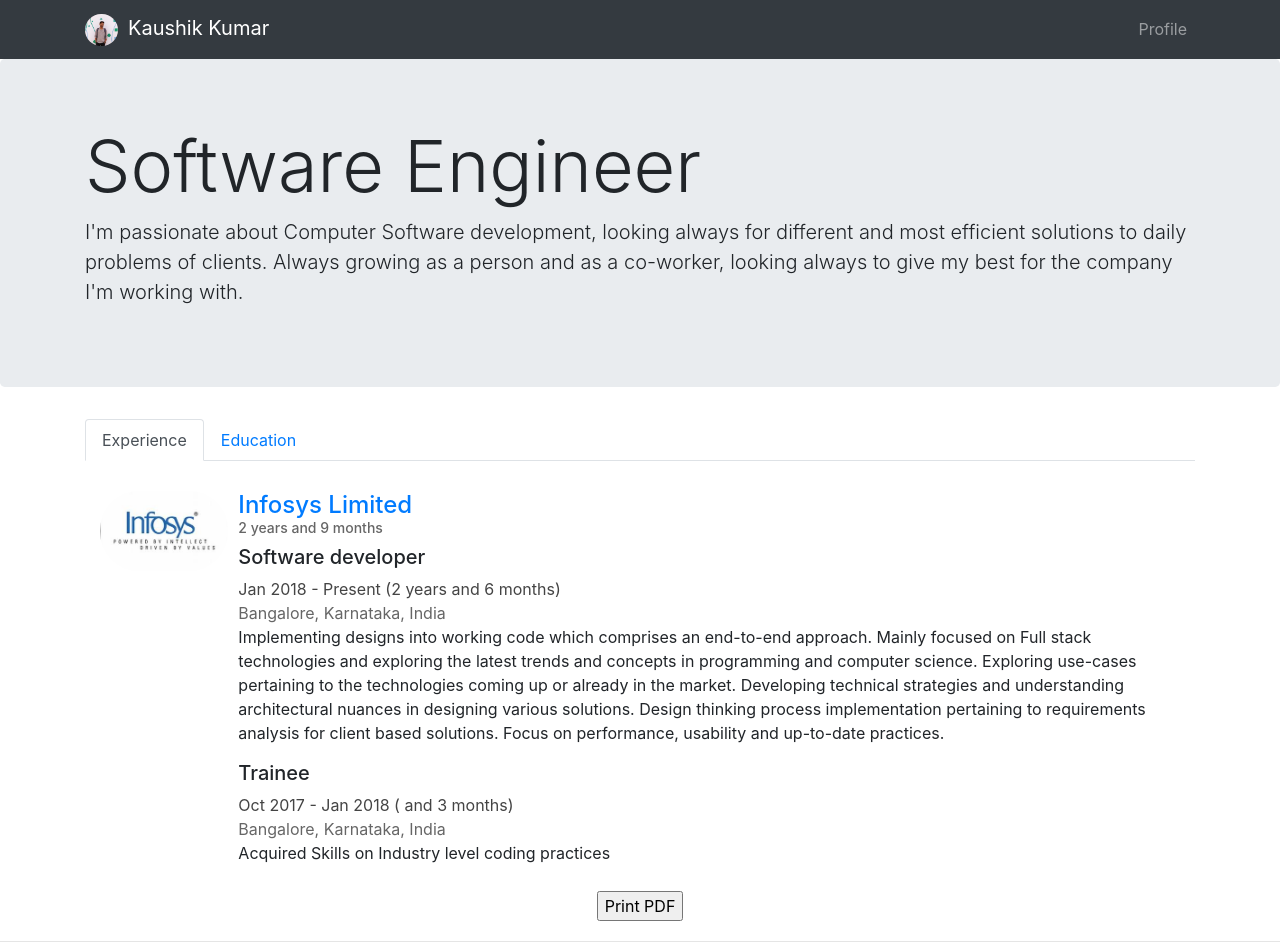
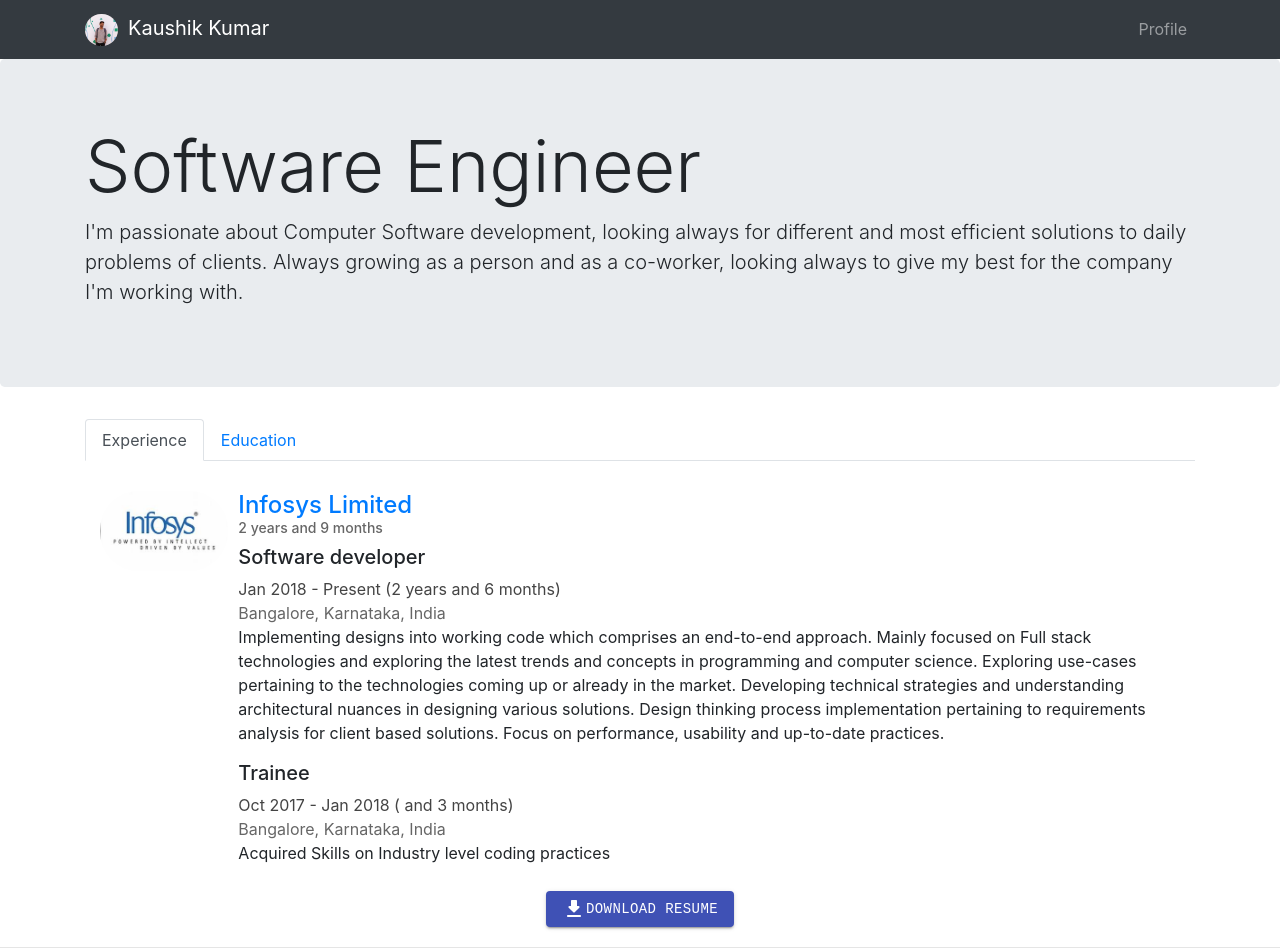
Before and after one commit to Kaushik09909/Portfolio, a React (Create React App) app: page / in a window 1280 px wide. Shown: the top 952 px of the page. Built offline with nearby package versions, Linux system fonts and the light colour scheme.

Commit message:
changed button style

```diff
--- a/package.json
+++ b/package.json
@@ -6,6 +6,8 @@
     "@fortawesome/fontawesome-svg-core": "^1.2.27",
     "@fortawesome/free-brands-svg-icons": "^5.12.1",
     "@fortawesome/react-fontawesome": "^0.1.8",
+    "@material-ui/core": "^4.11.0",
+    "@material-ui/icons": "^4.9.1",
     "@testing-library/jest-dom": "^4.2.4",
     "@testing-library/react": "^9.4.0",
     "@testing-library/user-event": "^7.2.1",
--- a/src/components/Profile.js
+++ b/src/components/Profile.js
@@ -5,6 +5,8 @@ import Experience from "./Experience";
 import Education from './Education'
 import MyProfile from '../MyProfile.json'
 import Axios from 'axios';
+import { Button } from '@material-ui/core';
+import GetAppRoundedIcon from '@material-ui/icons/GetAppRounded';
 
 class Profile extends React.Component {
   constructor(props) {
@@ -76,7 +78,12 @@ class Profile extends React.Component {
           </TabPane>
         </TabContent>
         <Row>
-          <input type="button" style={{ margin: 'auto' }} onClick={() => this.printPDF()} value="Print PDF" />
+          <Button variant="contained" color="primary" style={{ margin: 'auto', fontFamily: 'monospace' }} onClick={() => this.printPDF()}>
+            <span>
+              <GetAppRoundedIcon fontSize="medium"/>
+              Download Resume
+            </span>
+          </Button>
         </Row>
       </Container>
     </div>;
```
Also changed, not shown: 1 other file (tests, documents, lock files or other folders).
